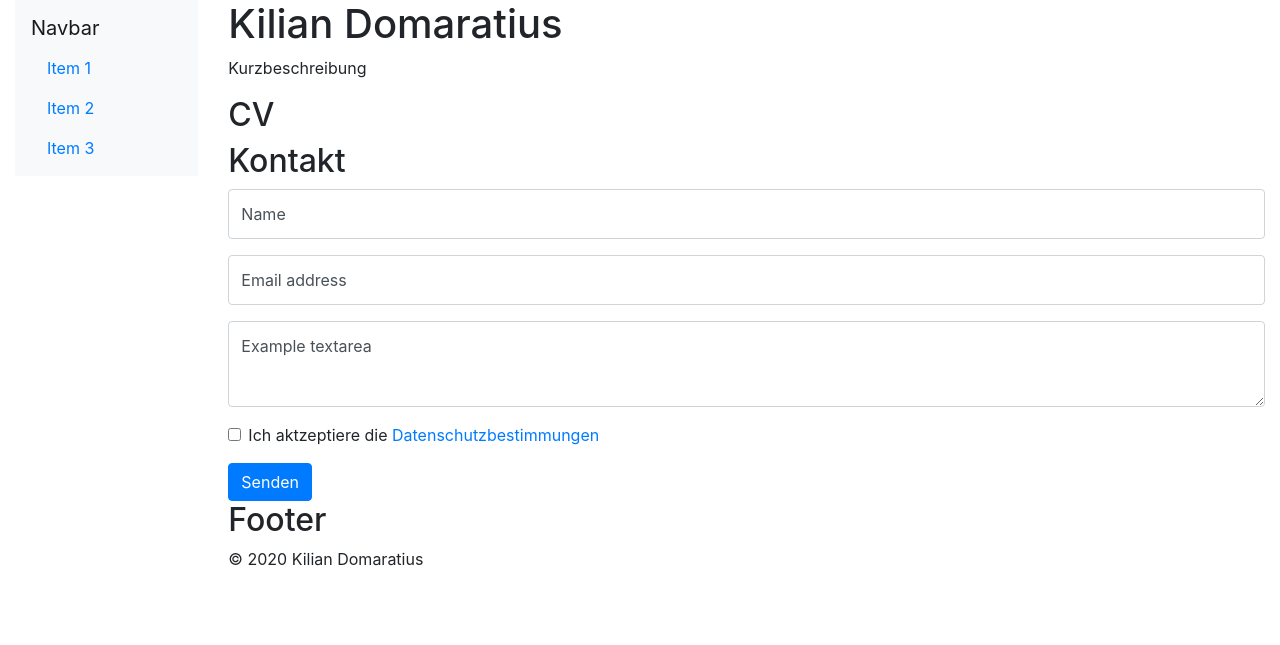
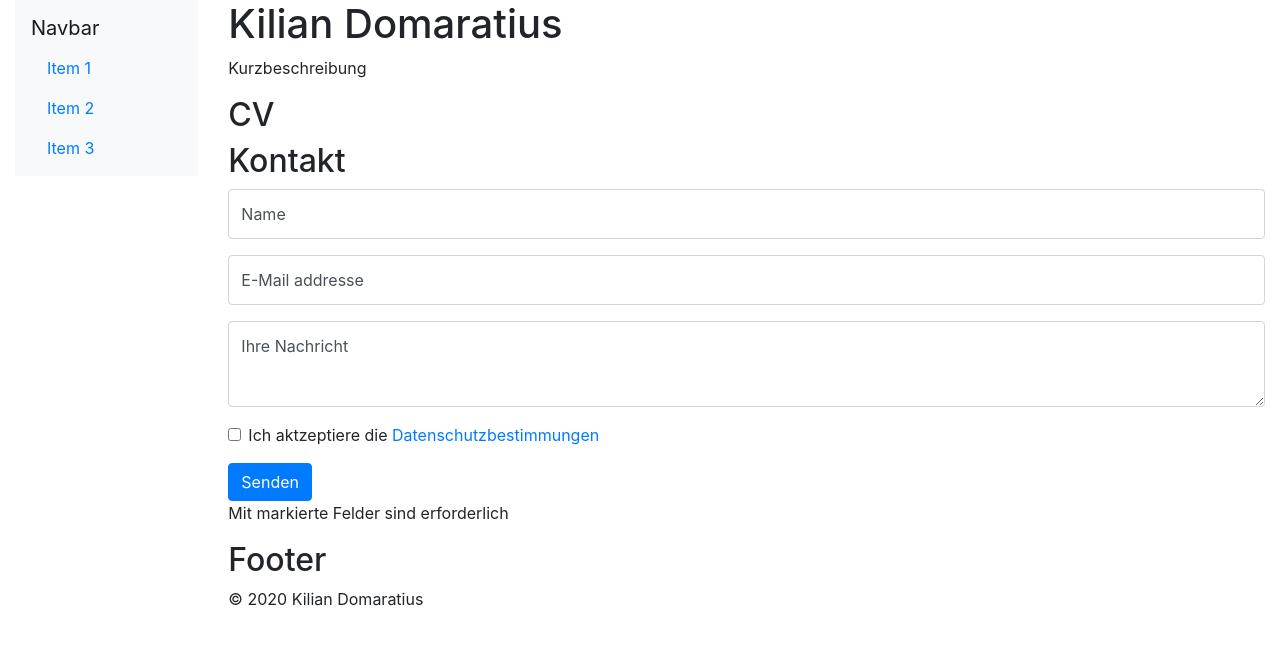
Before and after one commit to despokd/portfolio, a PHP site: page / in a window 1280 px wide. Shown: the top 645 px of the page. Run offline with PHP 8.4, Linux system fonts and the light colour scheme.

Commit message:
DSGVO contact form

```diff
--- a/index.php
+++ b/index.php
@@ -43,22 +43,23 @@ require_once(dirname(__FILE__) . '/includes/html_header.php');
                     <h2>Kontakt</h2>
                     <form id="contact-form" action="/includes/mailer.php">
                         <div class="form-label-group">
-                            <label for="contact-name">Name</label>
+                            <label for="contact-name" class="label-required">Name</label>
                             <input type="text" class="form-control" id="contact-name" placeholder="Max Mustermann" required>
                         </div>
                         <div class="form-label-group">
-                            <label for="contact-email">Email address</label>
+                            <label for="contact-email" class="label-required">E-Mail addresse</label>
                             <input type="email" class="form-control" id="contact-email" placeholder="name@beispiel.de" required>
                         </div>
                         <div class="form-label-group">
-                            <label for="contact-message">Example textarea</label>
+                            <label for="contact-message" class="label-required">Ihre Nachricht</label>
                             <textarea class="form-control" id="contact-message" rows="3"></textarea>
                         </div>
                         <div class="form-group form-check">
                             <input type="checkbox" class="form-check-input" id="contact-privacy" required>
-                            <label class="form-check-label" for="contact-privacy">Ich aktzeptiere die <a href="">Datenschutzbestimmungen</a></label>
+                            <label class="form-check-label" for="contact-privacy">Ich aktzeptiere die <a href="/privacy" target="_blank">Datenschutzbestimmungen</a></label>
                         </div>
                         <button type="submit" class="btn btn-primary">Senden</button>
+                        <p>Mit <span class="label-required"></span> markierte Felder sind erforderlich</p>
                         <div id="contact-alerts">
                         </div>
                     </form>
```
